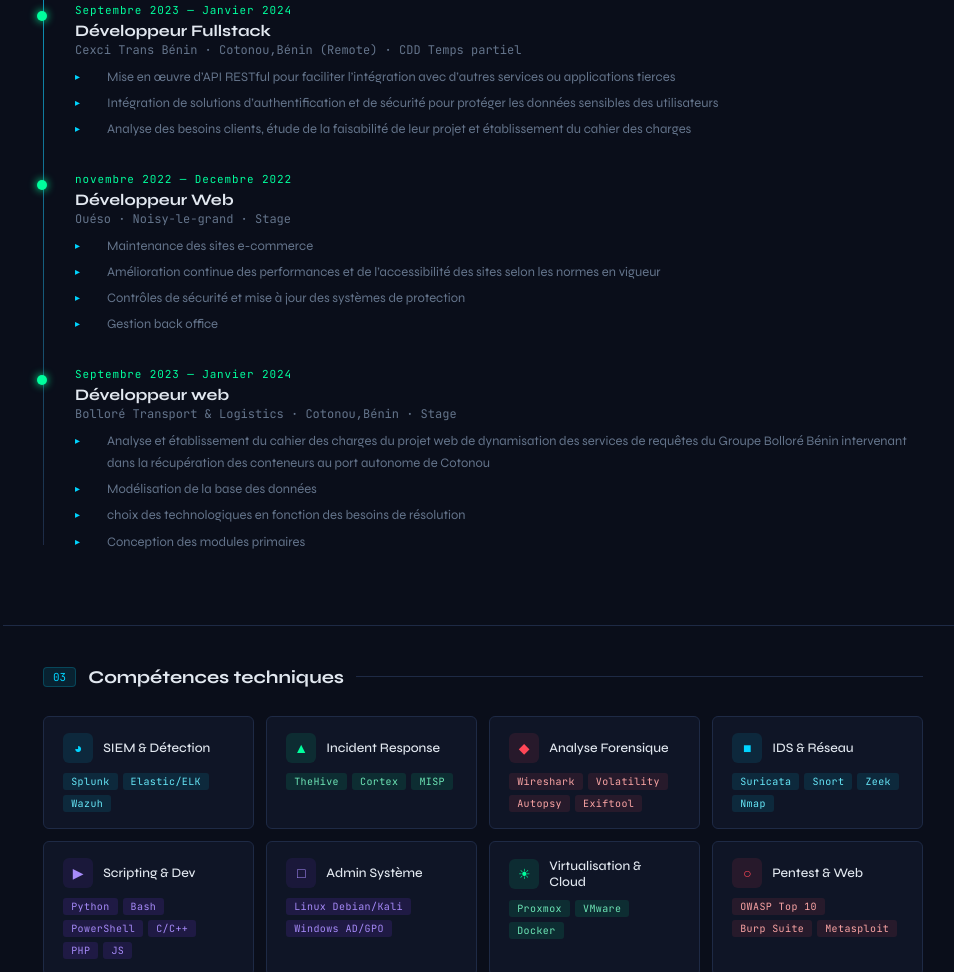
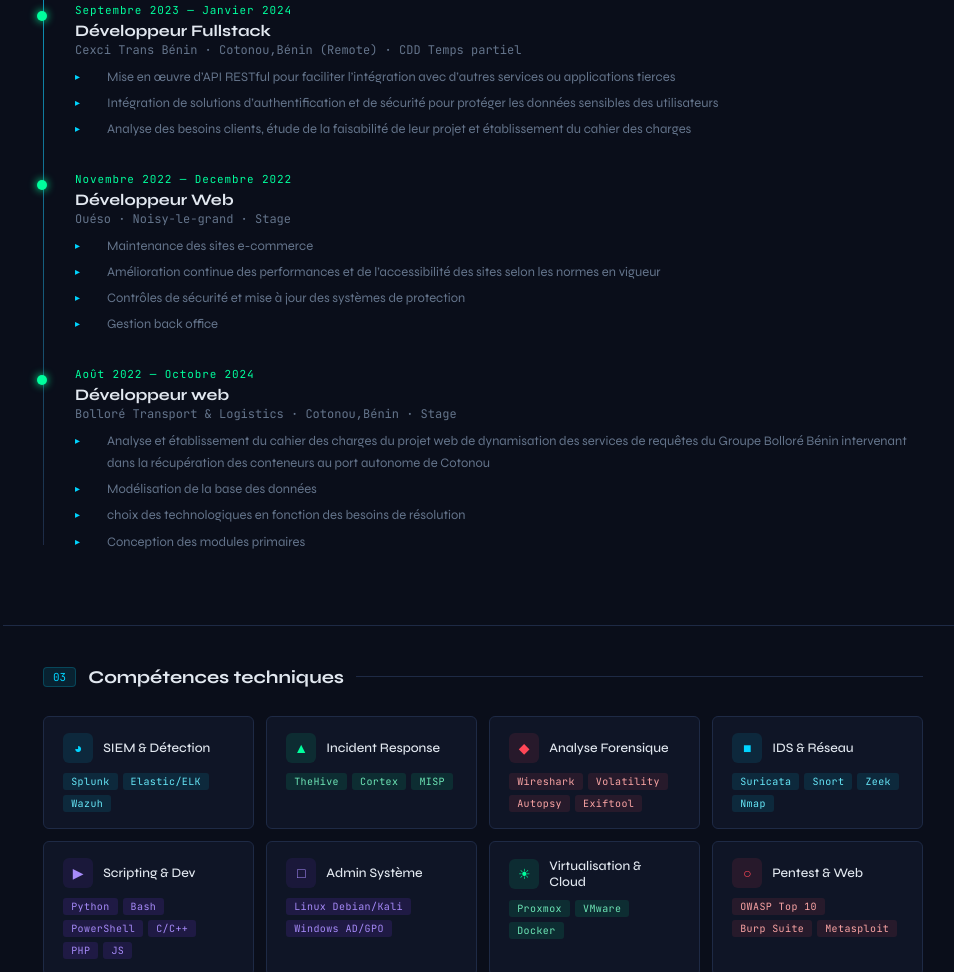
Before and after one commit to alberick-mahoussi/alberick-mahoussi.github.io, a plain HTML site: page about.html in a window 1280 px wide. Shown: the part 1964-2936 px from the top of the page, without its empty margins (157-1111 px from the left). Drawn offline with Linux system fonts and the light colour scheme.

Commit message:
Correct date formatting in about.html

```diff
--- a/about.html
+++ b/about.html
@@ -186,7 +186,7 @@
     </div>
 
     <div class="tl-item exp">
-      <div class="tl-date">novembre 2022 — Decembre 2022</div>
+      <div class="tl-date">Novembre 2022 — Decembre 2022</div>
       <div class="tl-title">Développeur Web</div>
       <div class="tl-sub">Ouéso · Noisy-le-grand · Stage</div>
       <ul class="tl-desc">
@@ -198,7 +198,7 @@
     </div>
 
     <div class="tl-item exp">
-      <div class="tl-date">Septembre 2023 — Janvier 2024</div>
+      <div class="tl-date">Août 2022 — Octobre 2024</div>
       <div class="tl-title">Développeur web</div>
       <div class="tl-sub">Bolloré Transport & Logistics · Cotonou,Bénin · Stage</div>
       <ul class="tl-desc">
```
